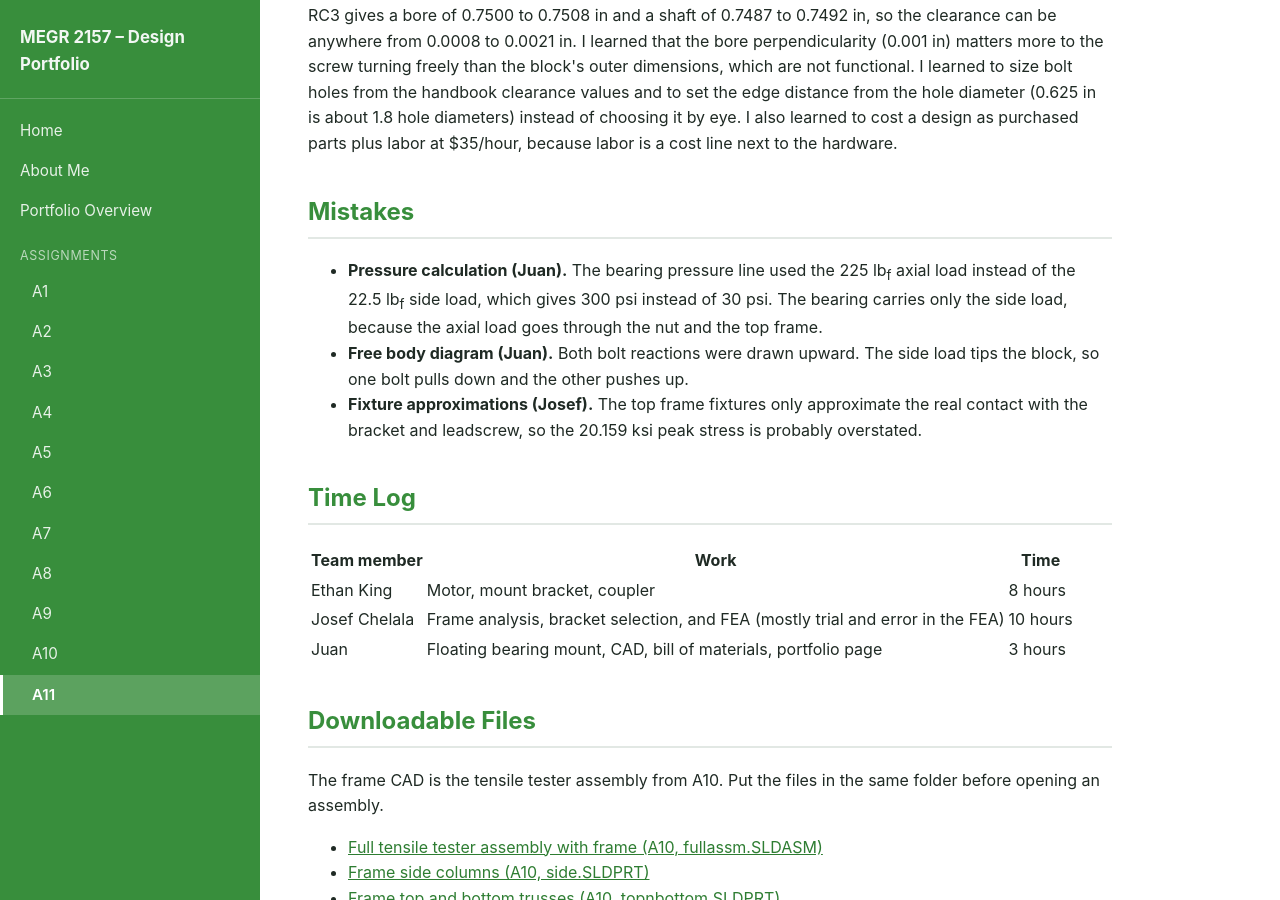
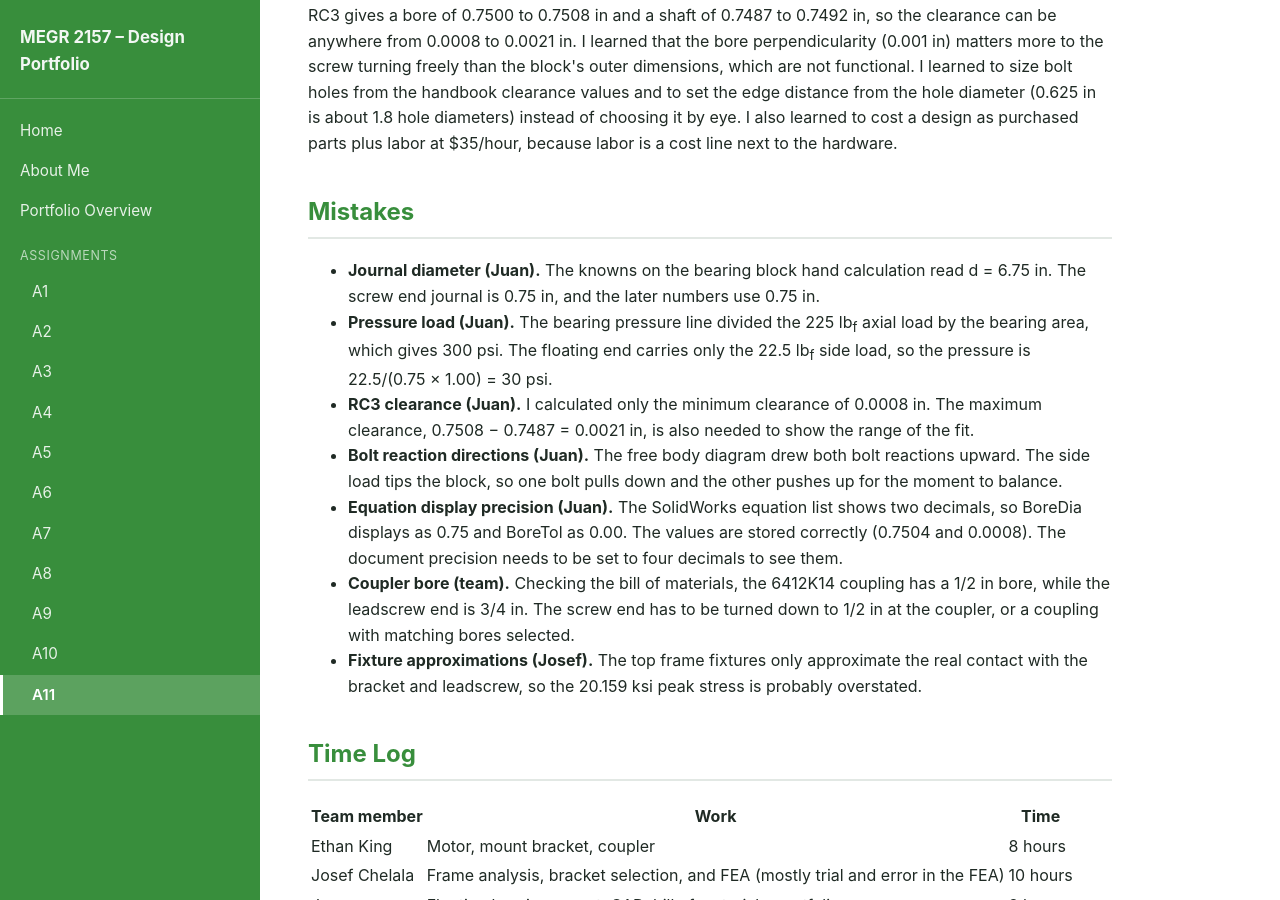
Before and after one commit to juanmasacova/MASACOVA-lecture-portfolio, a Jekyll site: the page built from docs/assignments/A11/index.html, in a window 1280 px wide and 900 px high, scrolled down 26553 px. Built offline with Jekyll 4.4.1, drawn with Linux system fonts in a browser that asks for light colours.

Commit message:
A11: rewrite mistakes section with specific recorded errors
Co-Authored-By: Claude Sonnet 5.5 <noreply@anthropic.com>
Claude-Session: https://claude.ai/code/session_01RhUpXczcxKWuEEtfGGc2wT

```diff
--- a/docs/assignments/A11/index.html
+++ b/docs/assignments/A11/index.html
@@ -176,8 +176,12 @@ title: "A11 – Motor Selection"
 
 <h2>Mistakes</h2>
 <ul>
-  <li><strong>Pressure calculation (Juan).</strong> The bearing pressure line used the 225 lb<sub>f</sub> axial load instead of the 22.5 lb<sub>f</sub> side load, which gives 300 psi instead of 30 psi. The bearing carries only the side load, because the axial load goes through the nut and the top frame.</li>
-  <li><strong>Free body diagram (Juan).</strong> Both bolt reactions were drawn upward. The side load tips the block, so one bolt pulls down and the other pushes up.</li>
+  <li><strong>Journal diameter (Juan).</strong> The knowns on the bearing block hand calculation read d = 6.75 in. The screw end journal is 0.75 in, and the later numbers use 0.75 in.</li>
+  <li><strong>Pressure load (Juan).</strong> The bearing pressure line divided the 225 lb<sub>f</sub> axial load by the bearing area, which gives 300 psi. The floating end carries only the 22.5 lb<sub>f</sub> side load, so the pressure is 22.5/(0.75 &times; 1.00) = 30 psi.</li>
+  <li><strong>RC3 clearance (Juan).</strong> I calculated only the minimum clearance of 0.0008 in. The maximum clearance, 0.7508 &minus; 0.7487 = 0.0021 in, is also needed to show the range of the fit.</li>
+  <li><strong>Bolt reaction directions (Juan).</strong> The free body diagram drew both bolt reactions upward. The side load tips the block, so one bolt pulls down and the other pushes up for the moment to balance.</li>
+  <li><strong>Equation display precision (Juan).</strong> The SolidWorks equation list shows two decimals, so BoreDia displays as 0.75 and BoreTol as 0.00. The values are stored correctly (0.7504 and 0.0008). The document precision needs to be set to four decimals to see them.</li>
+  <li><strong>Coupler bore (team).</strong> Checking the bill of materials, the 6412K14 coupling has a 1/2 in bore, while the leadscrew end is 3/4 in. The screw end has to be turned down to 1/2 in at the coupler, or a coupling with matching bores selected.</li>
   <li><strong>Fixture approximations (Josef).</strong> The top frame fixtures only approximate the real contact with the bracket and leadscrew, so the 20.159 ksi peak stress is probably overstated.</li>
 </ul>
 
```
